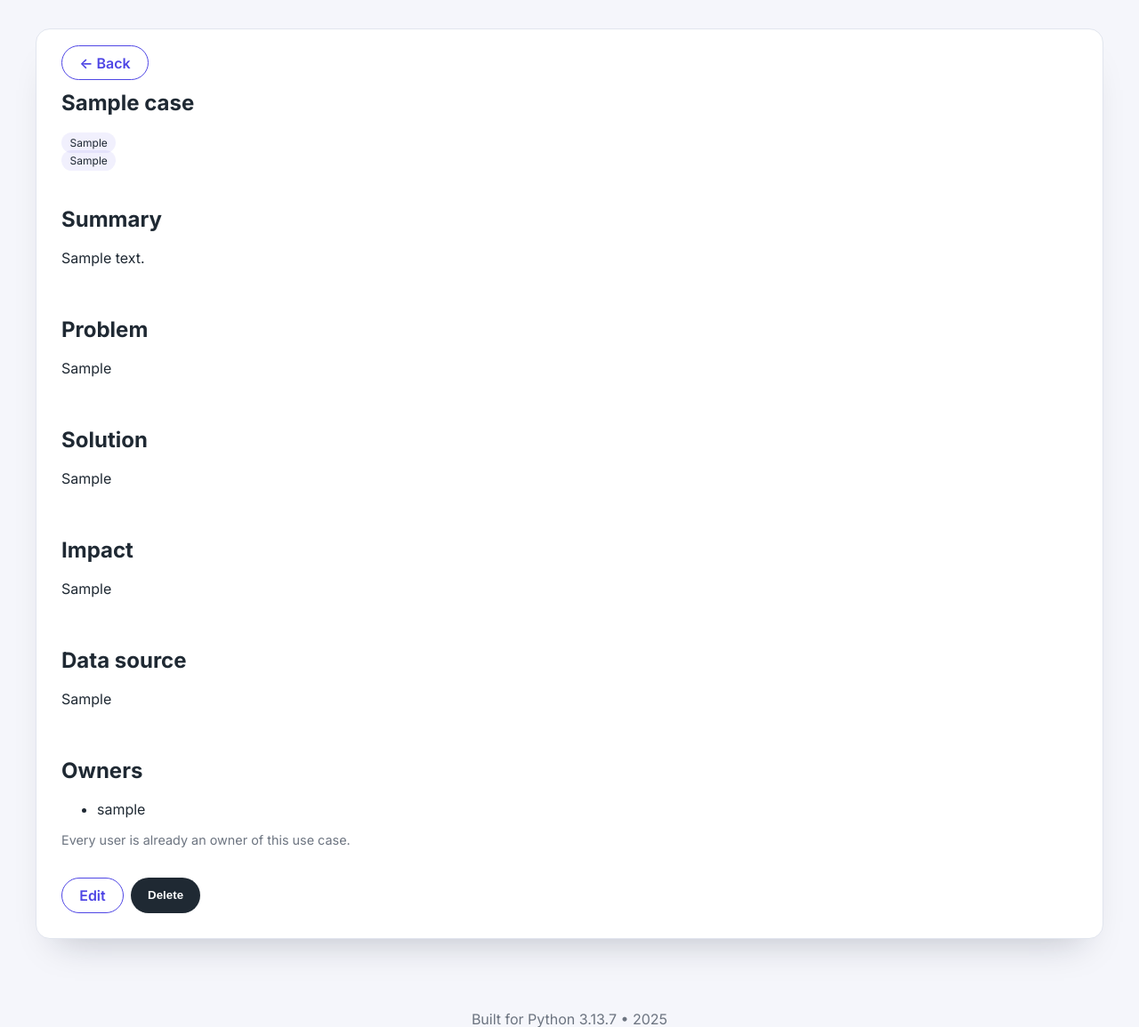
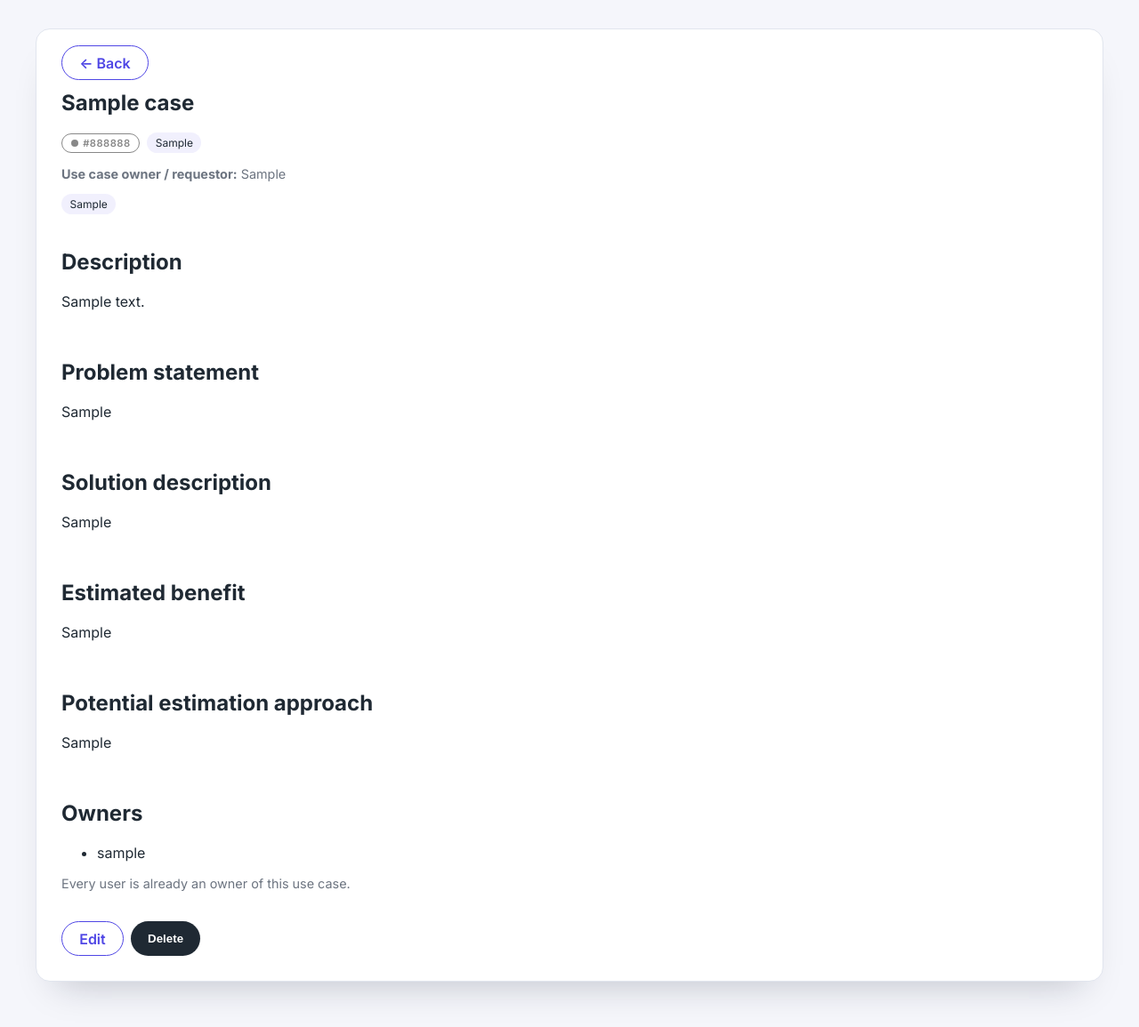
Before and after one commit to Neperienx/useCaseRepo, a Flask app: page /use-cases/1 in a window 1280 px wide. Shown: the part 73-1228 px from the top of the page at 89% size. Run offline with Flask 3, Linux system fonts and the light colour scheme; a user stored in the database is signed in; tables that the repository leaves empty hold one stand-in row (values such as "Sample post"); some libraries are stand-ins or nearby versions.

Commit message:
Align app with new data categories

```diff
--- a/app.py
+++ b/app.py
@@ -145,6 +145,8 @@ class UseCase(db.Model):
     impact = db.Column(db.Text)
     data_source = db.Column(db.String(200))
     tags = db.Column(db.String(200))
+    requestor = db.Column(db.String(200))
+    status_color = db.Column(db.String(50))
     created_at = db.Column(db.DateTime, default=datetime.utcnow)
     updated_at = db.Column(
         db.DateTime, default=datetime.utcnow, onupdate=datetime.utcnow
@@ -194,14 +196,20 @@ class LoginForm(FlaskForm):
 class UseCaseForm(FlaskForm):
     title = StringField("Title", validators=[DataRequired(), Length(max=200)])
     industry = StringField("Industry", validators=[Optional(), Length(max=120)])
+    requestor = StringField(
+        "Use case owner", validators=[Optional(), Length(max=200)]
+    )
     summary = TextAreaField("Summary", validators=[Optional()])
     problem = TextAreaField("Problem", validators=[Optional()])
     solution = TextAreaField("Solution", validators=[Optional()])
     impact = TextAreaField("Impact", validators=[Optional()])
-    data_source = StringField("Data source", validators=[Optional(), Length(max=200)])
+    data_source = TextAreaField("Data source", validators=[Optional()])
     tags = StringField(
         "Tags", validators=[Optional(), Length(max=200)],
         description="Comma-separated labels such as industries or technologies."
+    )
+    status_color = StringField(
+        "Status color", validators=[Optional(), Length(max=50)]
     )
     submit = SubmitField()
 
@@ -353,7 +361,10 @@ def register_routes(app: Flask) -> None:
                     func.lower(UseCase.problem).like(like),
                     func.lower(UseCase.solution).like(like),
                     func.lower(UseCase.impact).like(like),
+                    func.lower(UseCase.data_source).like(like),
                     func.lower(UseCase.tags).like(like),
+                    func.lower(UseCase.requestor).like(like),
+                    func.lower(UseCase.status_color).like(like),
                 )
             )
         if industry:
@@ -378,6 +389,7 @@ def register_routes(app: Flask) -> None:
             total_records=total_records,
             industry_label=industry_label,
             all_industry_label=all_industry_label,
+            field_labels=labels,
         )
 
     @app.route("/visualizations")
@@ -422,6 +434,8 @@ def register_routes(app: Flask) -> None:
                 impact=form.impact.data or None,
                 data_source=form.data_source.data or None,
                 tags=form.tags.data or None,
+                requestor=form.requestor.data or None,
+                status_color=form.status_color.data or None,
             )
             db.session.add(use_case)
             db.session.commit()
@@ -460,12 +474,15 @@ def register_routes(app: Flask) -> None:
         if can_manage:
             owner_form = UseCaseOwnerForm()
             owner_form.user_id.choices = _available_owner_choices(use_case)
+        config = current_app.config.get("USE_CASE_CONFIG", {})
+        field_labels = _field_labels_from_config(config)
         return render_template(
             "use_case_detail.html",
             use_case=use_case,
             owners=owners,
             owner_form=owner_form,
             can_manage_use_case=can_manage,
+            field_labels=field_labels,
         )
 
     @app.route("/use-cases/<int:use_case_id>/delete", methods=["POST"])
@@ -901,7 +918,7 @@ def _coerce_to_number(value) -> float:
     text = str(value).strip()
     if not text:
         return 0.0
-    normalised = text.replace(",", "")
+    normalised = re.sub(r"[^0-9.+-]", "", text.replace(",", ""))
     try:
         return float(normalised)
     except ValueError:
--- a/static/css/style.css
+++ b/static/css/style.css
@@ -148,6 +148,38 @@ nav {
   gap: 0.75rem;
 }
 
+.card-meta {
+  display: flex;
+  flex-wrap: wrap;
+  gap: 0.5rem;
+  align-items: center;
+  margin-bottom: 0.35rem;
+}
+
+.status-chip {
+  --status-chip-color: var(--accent);
+  display: inline-flex;
+  align-items: center;
+  gap: 0.35rem;
+  padding: 0.2rem 0.6rem;
+  border-radius: 999px;
+  font-size: 0.7rem;
+  font-weight: 600;
+  letter-spacing: 0.04em;
+  text-transform: uppercase;
+  border: 1px solid var(--status-chip-color);
+  color: var(--status-chip-color);
+  background: transparent;
+}
+
+.status-dot {
+  width: 0.5rem;
+  height: 0.5rem;
+  border-radius: 50%;
+  background: var(--status-chip-color);
+  display: inline-block;
+}
+
 .chart-card {
   min-height: 340px;
   gap: 1rem;
--- a/templates/use_case_detail.html
+++ b/templates/use_case_detail.html
@@ -8,8 +8,19 @@
       {% else %}
         <h1>Restricted use case</h1>
       {% endif %}
-      {% if can_view_field(use_case, "industry") and use_case.industry %}
-        <span class="tag">{{ use_case.industry }}</span>
+      <div class="card-meta">
+        {% if can_view_field(use_case, "status_color") and use_case.status_color %}
+          <span class="status-chip" style="--status-chip-color: {{ use_case.status_color }}">
+            <span class="status-dot"></span>
+            {{ use_case.status_color }}
+          </span>
+        {% endif %}
+        {% if can_view_field(use_case, "industry") and use_case.industry %}
+          <span class="tag">{{ use_case.industry }}</span>
+        {% endif %}
+      </div>
+      {% if can_view_field(use_case, "requestor") and use_case.requestor %}
+        <p class="muted"><strong>{{ field_labels.get('requestor', 'Requestor') }}:</strong> {{ use_case.requestor }}</p>
       {% endif %}
       {% if can_view_field(use_case, "tags") and use_case.tag_list() %}
         <div class="tag-list">
@@ -22,35 +33,35 @@
 
     {% if can_view_field(use_case, "summary") and use_case.summary %}
       <section>
-        <h2>Summary</h2>
+        <h2>{{ field_labels.get('summary', 'Summary') }}</h2>
         <p>{{ use_case.summary }}</p>
       </section>
     {% endif %}
 
     {% if can_view_field(use_case, "problem") and use_case.problem %}
       <section>
-        <h2>Problem</h2>
+        <h2>{{ field_labels.get('problem', 'Problem') }}</h2>
         <p>{{ use_case.problem }}</p>
       </section>
     {% endif %}
 
     {% if can_view_field(use_case, "solution") and use_case.solution %}
       <section>
-        <h2>Solution</h2>
+        <h2>{{ field_labels.get('solution', 'Solution') }}</h2>
         <p>{{ use_case.solution }}</p>
       </section>
     {% endif %}
 
     {% if can_view_field(use_case, "impact") and use_case.impact %}
       <section>
-        <h2>Impact</h2>
+        <h2>{{ field_labels.get('impact', 'Impact') }}</h2>
         <p>{{ use_case.impact }}</p>
       </section>
     {% endif %}
 
     {% if can_view_field(use_case, "data_source") and use_case.data_source %}
       <section>
-        <h2>Data source</h2>
+        <h2>{{ field_labels.get('data_source', 'Data source') }}</h2>
         <p>{{ use_case.data_source }}</p>
       </section>
     {% endif %}
--- a/use_case_config.json
+++ b/use_case_config.json
@@ -1,40 +1,54 @@
 {
   "import": {
-    "default_missing_value": "Undefined",
+    "default_missing_value": "Not specified",
     "fields": {
       "title": {
-        "column": "Title",
+        "column": "Use case name",
         "required": true,
-        "default": "Undefined"
+        "default": "Untitled use case"
       },
       "industry": {
-        "column": "Domain",
-        "default": "Undefined",
-        "label": "Domain"
+        "column": "Score Type",
+        "default": "Not scored",
+        "label": "Score type"
+      },
+      "requestor": {
+        "column": "Use Case Owner / Requestor (if Client)",
+        "default": "Not specified",
+        "label": "Use case owner / requestor"
       },
       "summary": {
-        "column": "Summary",
-        "default": "Undefined"
+        "column": "Description",
+        "default": "Not specified",
+        "label": "Description"
       },
       "problem": {
-        "column": "Problem",
-        "default": "Undefined"
+        "column": "Problem Statement",
+        "default": "Not specified",
+        "label": "Problem statement"
       },
       "solution": {
-        "column": "Solution",
-        "default": "Undefined"
+        "column": "Solution description",
+        "default": "Not specified",
+        "label": "Solution description"
       },
       "impact": {
-        "column": "Impact",
-        "default": "Undefined"
+        "column": "Estimated benefit (annualized, general)",
+        "default": "Not specified",
+        "label": "Estimated benefit"
       },
       "data_source": {
-        "column": "Data Source",
-        "default": "Undefined"
+        "column": "How was potential determined?",
+        "default": "Not specified",
+        "label": "Potential estimation approach"
+      },
+      "status_color": {
+        "column": "Status Color",
+        "default": "Not specified",
+        "label": "Status"
       },
       "tags": {
-        "column": "Tags",
-        "default": "Undefined"
+        "default": ""
       }
     }
   },
@@ -49,10 +63,13 @@
         "visible_fields": [
           "title",
           "industry",
+          "requestor",
           "summary",
           "problem",
           "solution",
-          "tags"
+          "impact",
+          "data_source",
+          "status_color"
         ]
       }
     },
@@ -64,9 +81,9 @@
   "visualizations": {
     "graphs": [
       {
-        "id": "use-cases-by-industry",
-        "title": "Use cases by industry",
-        "description": "Count of use cases per industry category.",
+        "id": "use-cases-by-score-type",
+        "title": "Use cases by score type",
+        "description": "Count of use cases per score type classification.",
         "type": "donut",
         "group_by": "industry",
         "metric": {
@@ -77,23 +94,46 @@
           "admin",
           "reader"
         ],
-        "missing_label": "Undefined"
+        "missing_label": "Not specified"
       },
       {
-        "id": "impact-by-industry",
-        "title": "Total impact by industry",
-        "description": "Aggregate impact values (sum) grouped by industry.",
+        "id": "use-cases-by-status",
+        "title": "Pipeline distribution by status",
+        "description": "How many initiatives sit in each status color.",
+        "type": "bar",
+        "group_by": "status_color",
+        "metric": {
+          "operation": "count",
+          "label": "Use case count"
+        },
+        "allowed_roles": [
+          "admin",
+          "reader"
+        ],
+        "missing_label": "Not specified",
+        "chart_options": {
+          "scales": {
+            "y": {
+              "beginAtZero": true
+            }
+          }
+        }
+      },
+      {
+        "id": "benefit-by-score-type",
+        "title": "Estimated benefit by score type",
+        "description": "Sum of estimated annualised benefits, grouped by score type.",
         "type": "bar",
         "group_by": "industry",
         "metric": {
           "operation": "sum",
           "field": "impact",
-          "label": "Total impact"
+          "label": "Estimated benefit"
         },
         "allowed_roles": [
           "admin"
         ],
-        "missing_label": "Undefined",
+        "missing_label": "Not specified",
         "chart_options": {
           "scales": {
             "y": {
```
Also changed, not shown: templates/index.html (+20 -1 lines), templates/use_case_form.html (+9 -1 lines).
